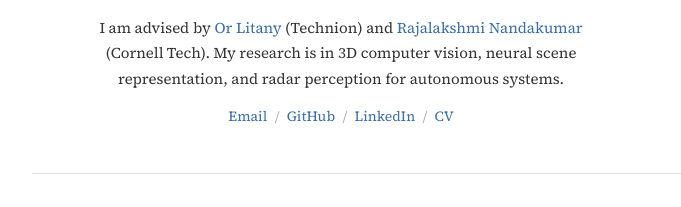
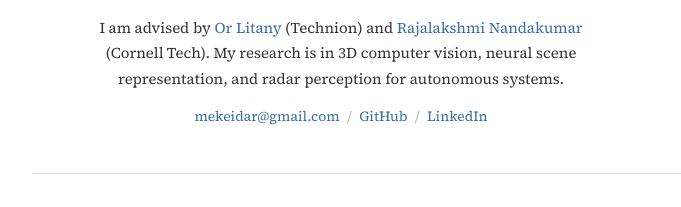
Before and after one commit to MeravKeidar/MeravKeidar.github.io, a plain HTML site: page index.html in a window 1280 px wide. Shown: the part 130-337 px from the top of the page, 206-887 px from the left. Drawn offline with nearby package versions, Linux system fonts and the light colour scheme.

Commit message:
Show email address in contact line; remove CV link
Co-Authored-By: Claude Sonnet 4.6 <noreply@anthropic.com>

```diff
--- a/index.html
+++ b/index.html
@@ -24,13 +24,11 @@
         and radar perception for autonomous systems.
       </p>
       <p class="contact-line">
-        <a href="mailto:Mekeidar@gmail.com">Email</a>
+        <a href="mailto:mekeidar@gmail.com">mekeidar@gmail.com</a>
         <span class="sep">/</span>
         <a href="https://github.com/MeravKeidar" target="_blank" rel="noopener">GitHub</a>
         <span class="sep">/</span>
         <a href="https://www.linkedin.com/in/merav-keidar-6346b02a8/" target="_blank" rel="noopener">LinkedIn</a>
-        <span class="sep">/</span>
-        <a href="assets/cv.pdf" target="_blank">CV</a>
       </p>
     </div>
     <div class="header-photo">
```
